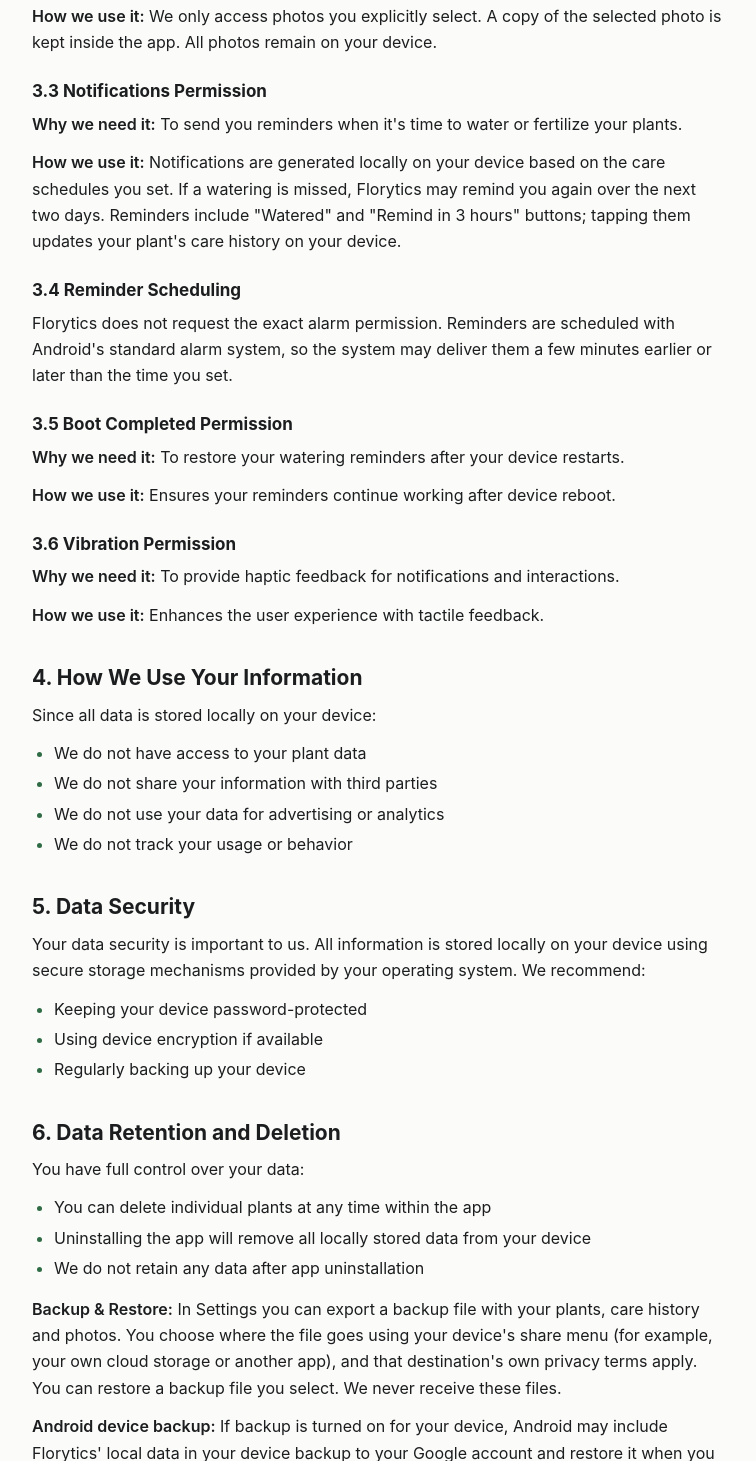
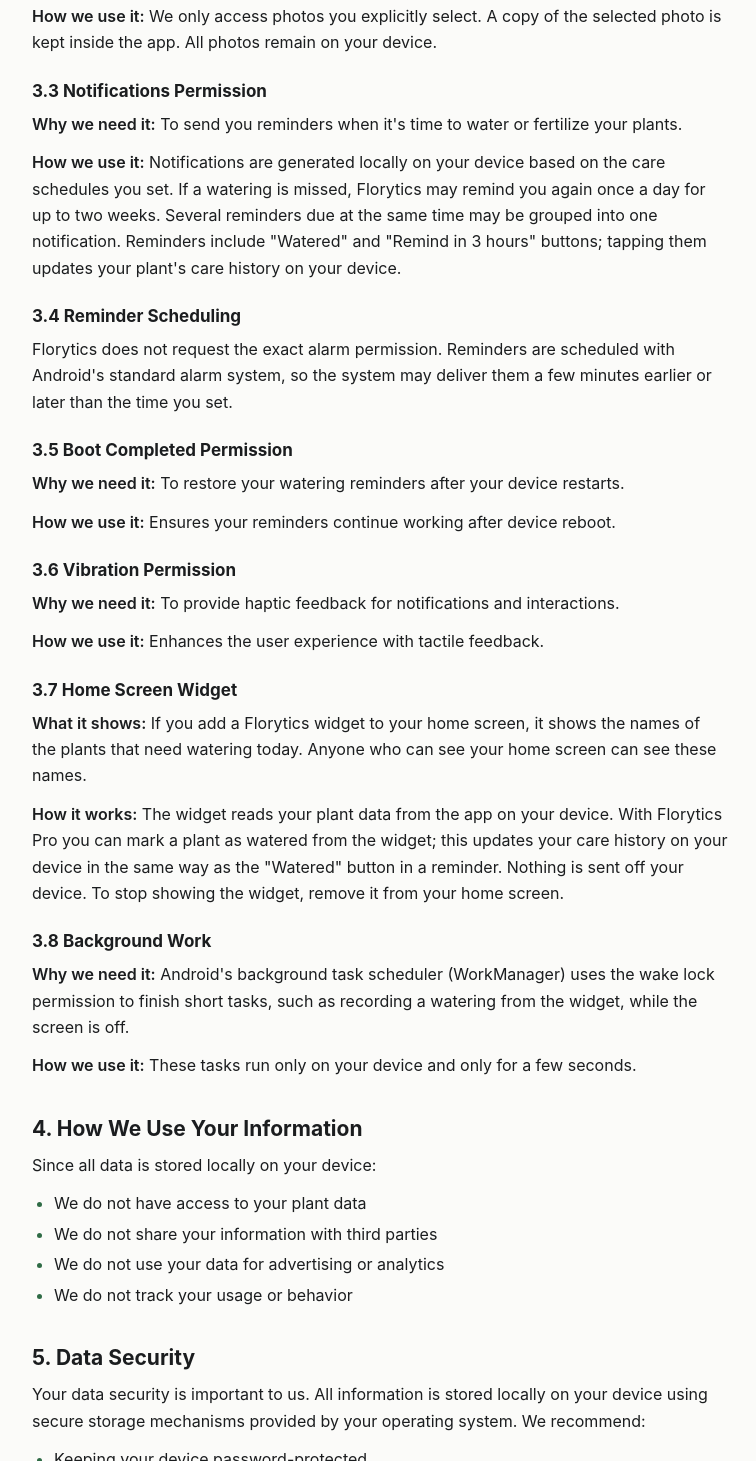
Before and after one commit to lipify/lipify.github.io, a plain HTML site: page florytics/privacy_policy.html in a window 1280 px wide. Shown: the part 1211-2672 px from the top of the page, without its empty margins (260-1016 px from the left). Drawn offline with Linux system fonts and the light colour scheme.

Commit message:
Florytics 1.4: home screen widget in privacy policy and terms, reminders up to two weeks

```diff
--- a/florytics/privacy_policy.html
+++ b/florytics/privacy_policy.html
@@ -12,7 +12,7 @@
 <header class="doc-head">
   <p class="app">Florytics</p>
   <h1>Privacy Policy for Florytics</h1>
-  <p class="updated">Last updated: November 6, 2026</p>
+  <p class="updated">Last updated: November 19, 2026</p>
 </header>
 <main class="doc">
 
@@ -48,7 +48,7 @@
 
     <h3>3.3 Notifications Permission</h3>
     <p><strong>Why we need it:</strong> To send you reminders when it's time to water or fertilize your plants.</p>
-    <p><strong>How we use it:</strong> Notifications are generated locally on your device based on the care schedules you set. If a watering is missed, Florytics may remind you again over the next two days. Reminders include "Watered" and "Remind in 3 hours" buttons; tapping them updates your plant's care history on your device.</p>
+    <p><strong>How we use it:</strong> Notifications are generated locally on your device based on the care schedules you set. If a watering is missed, Florytics may remind you again once a day for up to two weeks. Several reminders due at the same time may be grouped into one notification. Reminders include "Watered" and "Remind in 3 hours" buttons; tapping them updates your plant's care history on your device.</p>
 
     <h3>3.4 Reminder Scheduling</h3>
     <p>Florytics does not request the exact alarm permission. Reminders are scheduled with Android's standard alarm system, so the system may deliver them a few minutes earlier or later than the time you set.</p>
@@ -60,6 +60,14 @@
     <h3>3.6 Vibration Permission</h3>
     <p><strong>Why we need it:</strong> To provide haptic feedback for notifications and interactions.</p>
     <p><strong>How we use it:</strong> Enhances the user experience with tactile feedback.</p>
+
+    <h3>3.7 Home Screen Widget</h3>
+    <p><strong>What it shows:</strong> If you add a Florytics widget to your home screen, it shows the names of the plants that need watering today. Anyone who can see your home screen can see these names.</p>
+    <p><strong>How it works:</strong> The widget reads your plant data from the app on your device. With Florytics Pro you can mark a plant as watered from the widget; this updates your care history on your device in the same way as the "Watered" button in a reminder. Nothing is sent off your device. To stop showing the widget, remove it from your home screen.</p>
+
+    <h3>3.8 Background Work</h3>
+    <p><strong>Why we need it:</strong> Android's background task scheduler (WorkManager) uses the wake lock permission to finish short tasks, such as recording a watering from the widget, while the screen is off.</p>
+    <p><strong>How we use it:</strong> These tasks run only on your device and only for a few seconds.</p>
 
     <h2>4. How We Use Your Information</h2>
     <p>Since all data is stored locally on your device:</p>
```
Also changed, not shown: florytics/terms_of_service.html (+2 -2 lines).
